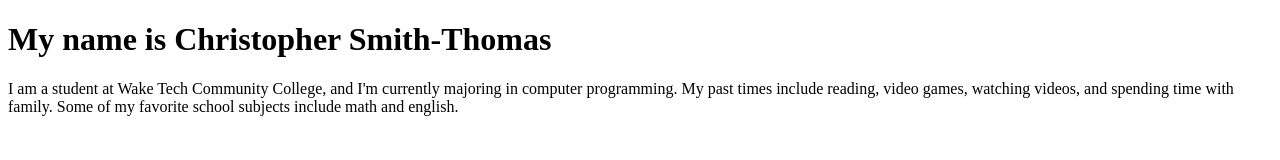
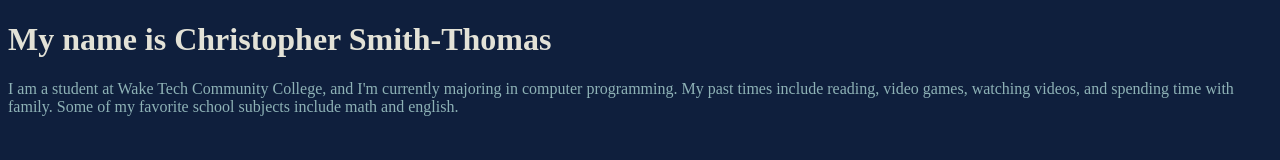
Before and after one commit to casmiththomas6/index.html, a plain HTML site: page index.html in a window 1280 px wide. Drawn offline with Linux system fonts and the light colour scheme.

Commit message:
Update index.html

```diff
--- a/index.html
+++ b/index.html
@@ -4,15 +4,15 @@
     <title>My Personal Introduction</title>
     <style>
       body {
-        background-color: 0F1F3D;
+        background-color: #0F1F3D;
       }
 
       h1 {
-        color: 333238;
+        color: #E3E2D7;
       }
 
       p {
-        color: 8EB2B6;
+        color: #8EB2B6;
       }
     </style>
   </head>
```
